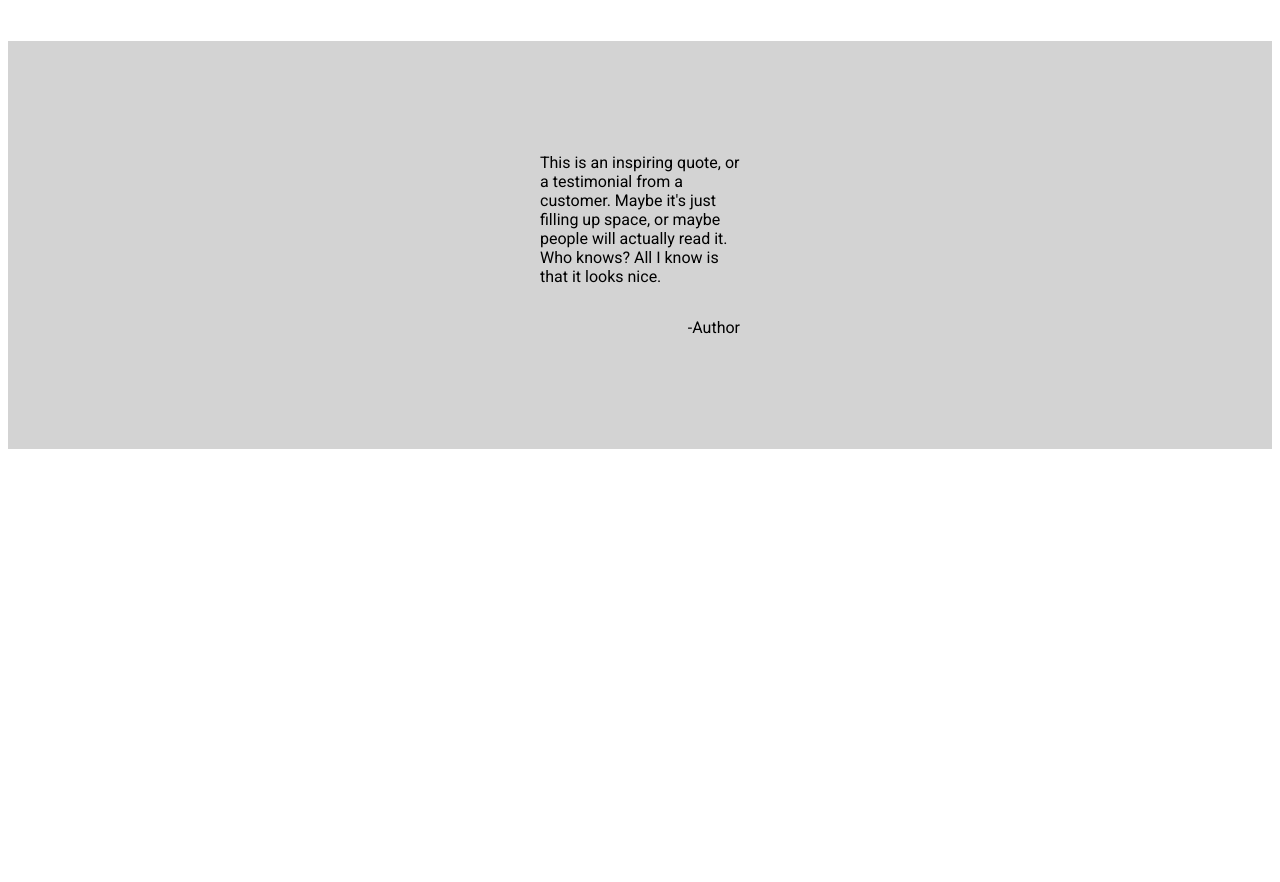
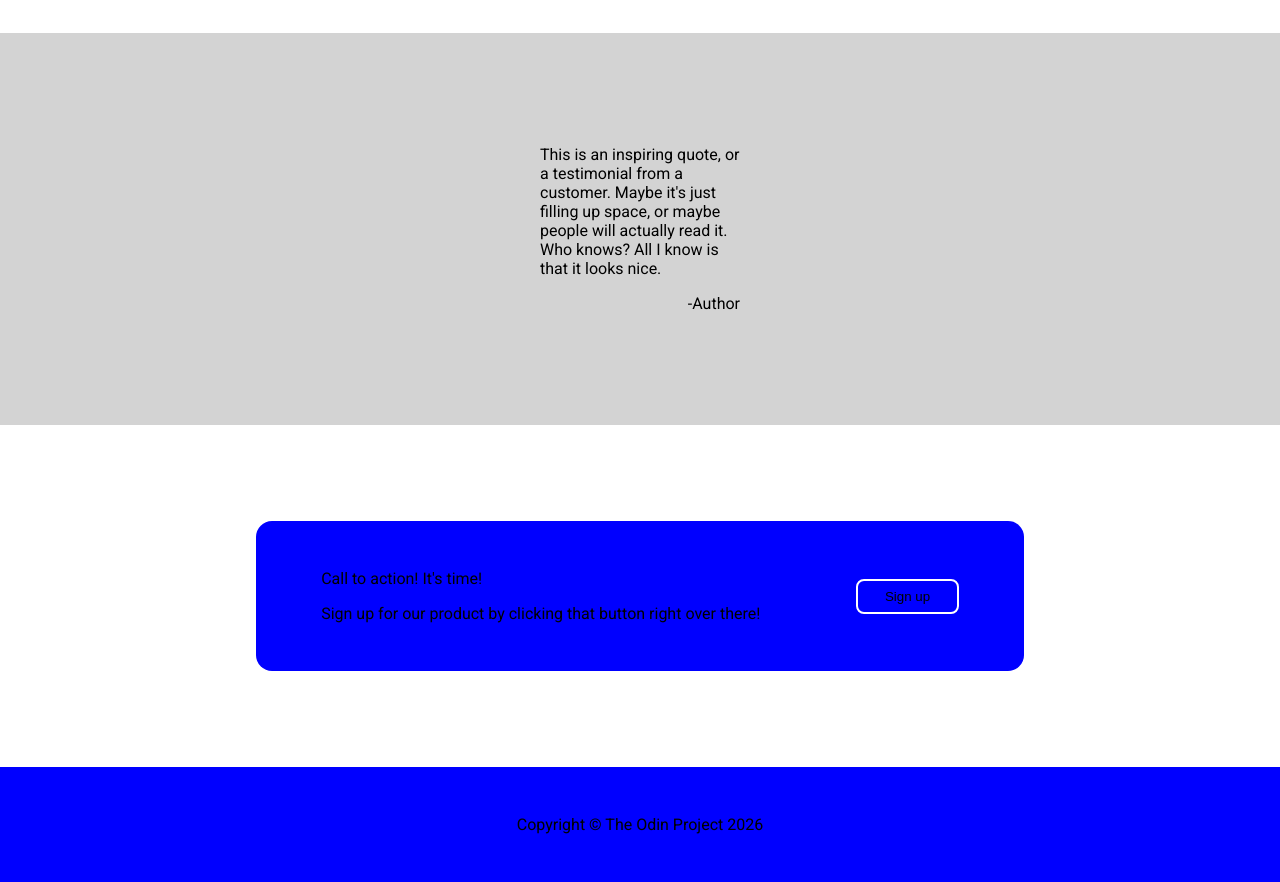
Before and after one commit to TiagoLPSzu/Project-Landing-Page, a plain HTML site: page index.html in a window 1280 px wide. Shown: the part 1380-2262 px from the top of the page. Before the commit the page ends 1837 px from the top, so only its background shows below. Drawn offline with Linux system fonts and the light colour scheme.

Commit message:
Add footer to page

```diff
--- a/index.html
+++ b/index.html
@@ -52,5 +52,17 @@
                 <p class="author">-Author</p>
             </div>
         </div>
+
+        <div class="call">
+            <div call="call-left">
+                <p>Call to action! It's time!</p>
+                <p>Sign up for our product by clicking that button right over there!</p>
+            </div>
+            <button class="call-button">Sign up</button>
+        </div>
+
+        <div class="footer">
+            <p>Copyright © The Odin Project 2026</p>
+        </div>
 </body>
 </html>
--- a/styles.css
+++ b/styles.css
@@ -1,11 +1,10 @@
 @import url('https://fonts.googleapis.com/css2?family=Roboto:wght@400;700&display=swap');
 
 body {
+    margin: 0;
     padding: 0;
     box-sizing: border-box;
     font-family: Roboto, sans-serif;
-    display: flex;
-    flex-direction: column;
 }
 
 .header {
@@ -38,14 +37,12 @@ a {
     margin: 0 16em;
 }
 
-.hero-left {
+.hero-left, .hero-right{
     justify-content:center;
     align-content: center;
 }
 
 .hero-right {
-    justify-content: center;
-    align-content: center;
     padding: 16em;
 }
 
@@ -87,11 +84,45 @@ h2 {
 }
 
 .quote-box {
-    display: flex;
-    flex-direction: column;
     width: 200px;
 }
 
 .author {
     text-align: end;
 }
+
+.call {
+    display: flex;
+    margin: 6em 16em;
+    justify-content: center;
+    gap: 6em;
+    background-color: blue;
+    border-radius: 1em;
+    padding: 2em
+}
+
+.call-left {
+    display: flex;
+    flex-direction: column;
+    justify-content: flex-start;
+
+}
+
+button {
+    padding: 8px 2em;
+    border-radius: 8px;
+    background-color: blue;
+    border: 0;
+}
+
+.call-button {
+    border: 2px solid white;
+    align-self: center;
+}
+
+.footer {
+    display: flex;
+    background-color: blue;
+    justify-content: center;
+    padding: 2em
+}
```
